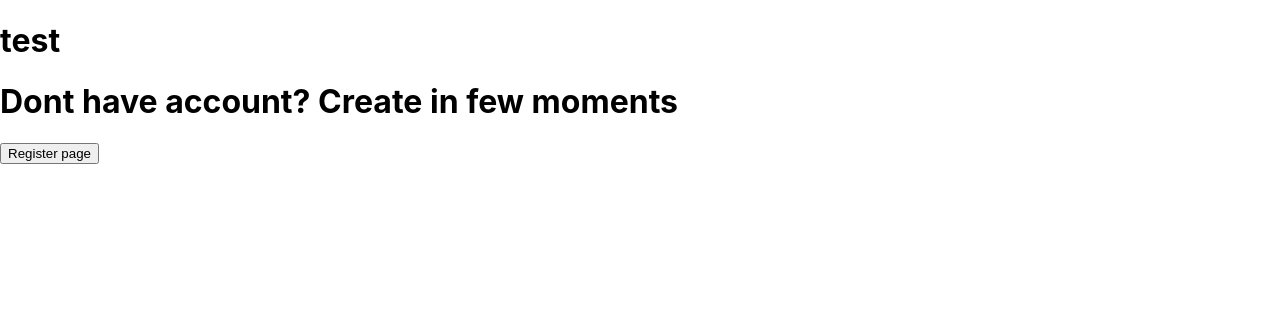
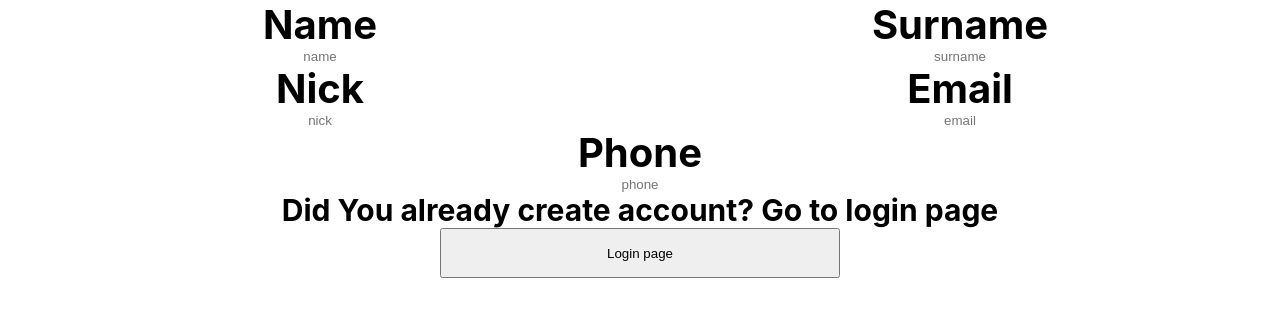
Before and after one commit to szariii/Szarify, a React (Create React App) app in the folder website/: page / in a window 1280 px wide. Shown: the top 316 px of the page. Built offline with nearby package versions, Linux system fonts and the light colour scheme.

Commit message:
styled components

```diff
--- a/website/package.json
+++ b/website/package.json
@@ -14,6 +14,7 @@
     "react-dom": "^18.2.0",
     "react-router-dom": "^6.7.0",
     "react-scripts": "5.0.1",
+    "styled-components": "^5.3.6",
     "typescript": "^4.9.4",
     "web-vitals": "^2.1.4"
   },
@@ -40,5 +41,8 @@
       "last 1 firefox version",
       "last 1 safari version"
     ]
+  },
+  "devDependencies": {
+    "@types/styled-components": "^5.1.26"
   }
 }
--- a/website/public/index.html
+++ b/website/public/index.html
@@ -24,7 +24,7 @@
       work correctly both with client-side routing and a non-root public URL.
       Learn how to configure a non-root public URL by running `npm run build`.
     -->
-    <title>React App</title>
+    <title>Szarify</title>
   </head>
   <body>
     <noscript>You need to enable JavaScript to run this app.</noscript>
--- a/website/src/App.tsx
+++ b/website/src/App.tsx
@@ -1,16 +1,22 @@
 import React from "react";
 import { BrowserRouter, Routes, Route } from "react-router-dom";
+
+//Styled Components
+import GlobalCSS from "./global";
 
 //Components
 import LoginSite from "./sites/LoginSite";
 
 function App() {
   return (
-    <BrowserRouter>
-      <Routes>
-        <Route path="/" element={<LoginSite />} />
-      </Routes>
-    </BrowserRouter>
+    <>
+      <GlobalCSS />
+      <BrowserRouter>
+        <Routes>
+          <Route path="/" element={<LoginSite />} />
+        </Routes>
+      </BrowserRouter>
+    </>
   );
 }
 
--- a/website/src/components/loginSiteComponents/FormInput.tsx
+++ b/website/src/components/loginSiteComponents/FormInput.tsx
@@ -1,36 +1,65 @@
+import styled from "styled-components";
 
+const FormInput = ({
+  fieldName,
+  value,
+  type,
+  setData,
+  data,
+}: FormInputInterface) => {
+  const onChangeHandler = (event: React.ChangeEvent<HTMLInputElement>) => {
+    let newData = { ...data };
+    newData[fieldName as keyof FormData] = event.target.value;
+    setData(newData);
+  };
 
+  return (
+    <FormInputStyle>
+      <h2>{fieldName[0].toUpperCase() + fieldName.substring(1)}</h2>
+      <InputStyle
+        type={type}
+        value={value}
+        onChange={(event) => onChangeHandler(event)}
+        placeholder={fieldName}
+      />
+    </FormInputStyle>
+  );
+};
 
-const FormInput  = ({fieldName,value, type,setData}:FormInputInterface) =>{
+const FormInputStyle = styled.div`
+  display: flex;
+  flex-direction: column;
+  align-items: center;
 
-    const onChangeHandler=()=>{
+  &:focus-visible {
+    outline: none;
+  }
 
-    }
+  &:focus {
+    outline: none;
+  }
+`;
 
-    return(
-        <div>
-            <h2>{fieldName[0].toUpperCase() + fieldName.substring(1)}</h2>
-            <input type={type} value={value} onChange={onChangeHandler} />
+const InputStyle = styled.input`
+  border: 0;
+  text-align: center;
+`;
 
-        </div>
-    )
+export default FormInput;
+
+interface FormInputInterface {
+  fieldName: string;
+  value: string;
+  type: string;
+  setData: React.Dispatch<React.SetStateAction<FormData>>;
+  data: FormData;
 }
 
-export default FormInput
-
-interface FormInputInterface{
-    fieldName: string
-    value: string
-    type:string
-    setData: React.Dispatch<React.SetStateAction<FormData>>
-
+interface FormData {
+  name: string;
+  surname: string;
+  nick: string;
+  email: string;
+  phone: string;
+  password: string;
 }
-
-interface FormData{
-    name: string
-    surname: string,
-    nick:string
-    email:string
-    phone:string
-    password:string
-  }
--- a/website/src/components/loginSiteComponents/RegisterForm.tsx
+++ b/website/src/components/loginSiteComponents/RegisterForm.tsx
@@ -1,4 +1,5 @@
 import { useState } from "react";
+import styled from "styled-components";
 import FormInput from "./FormInput";
 
 const RegisterForm = () => {
@@ -12,20 +13,54 @@ const RegisterForm = () => {
   });
   return (
     <div>
+      <Column>
+        <Row>
+          <div>
             <FormInput
               fieldName="name"
               value={data.name}
               type="text"
+              data={data}
+              setData={setData}
+            />
+          </div>
+          <div>
+            <FormInput
+              fieldName="surname"
+              value={data.surname}
+              type="surname"
+              setData={setData}
+              data={data}
+            />
+          </div>
+        </Row>
+        <Row>
+          <FormInput
+            fieldName="nick"
+            value={data.nick}
+            type="text"
+            data={data}
             setData={setData}
           />
 
           <FormInput
-        fieldName="name"
-        value={data.name}
-        type="password"
+            fieldName="email"
+            value={data.email}
+            type="email"
+            setData={setData}
+            data={data}
+          />
+        </Row>
+        <Row>
+          <FormInput
+            fieldName="phone"
+            value={data.phone}
+            type="tel"
+            data={data}
             setData={setData}
           />
-      <div></div>
+        </Row>
+      </Column>
     </div>
   );
 };
@@ -39,4 +74,18 @@ interface FormData {
   password: string;
 }
 
+const Row = styled.div`
+  display: flex;
+  flex-direction: row;
+  justify-content: space-around;
+  width: 100%;
+`;
+
+const Column = styled.div`
+  display: flex;
+  flex-direction: column;
+  align-items: center;
+  /* justify-content: space-between; */
+`;
+
 export default RegisterForm;
--- /dev/null
+++ b/website/src/global.ts
@@ -0,0 +1,26 @@
+import { createGlobalStyle } from "styled-components";
+
+export default createGlobalStyle`
+*{
+    margin: 0;
+    padding: 0;
+    box-sizing: border-box;
+}
+
+html{
+    font-size: 20px;
+}
+
+h1{
+    font-size: 4rem;
+}
+
+h2{
+    font-size: 2rem;
+}
+
+h3{
+    font-size: 1.5rem;
+}
+
+`;
--- a/website/src/sites/LoginSite.tsx
+++ b/website/src/sites/LoginSite.tsx
@@ -1,12 +1,13 @@
 //Login/Register Site
 import { useState } from "react";
+import styled from "styled-components";
 
 //Components
 import LoginForm from "../components/loginSiteComponents/LoginForm";
 import RegisterForm from "../components/loginSiteComponents/RegisterForm";
 
 const LoginSite = () => {
-  const [loginForm, setLoginForm] = useState(true);
+  const [loginForm, setLoginForm] = useState(false);
 
   const buttonClickHandler = () => {
     setLoginForm(!loginForm);
@@ -17,18 +18,37 @@ const LoginSite = () => {
       {loginForm ? (
         <>
           <LoginForm />
-          <h1>Dont have account? Create in few moments</h1>
-          <button onClick={buttonClickHandler}>Register page</button>
+          <InfoPanel>
+            <h3>Dont have account? Create in few moments</h3>
+            <ChangePanelButton onClick={buttonClickHandler}>
+              Register page
+            </ChangePanelButton>
+          </InfoPanel>
         </>
       ) : (
         <>
           <RegisterForm />
-          <h1>Did You already create account? Go to login page</h1>
-          <button onClick={buttonClickHandler}>Login page</button>
+          <InfoPanel>
+            <h3>Did You already create account? Go to login page</h3>
+            <ChangePanelButton onClick={buttonClickHandler}>
+              Login page
+            </ChangePanelButton>
+          </InfoPanel>
         </>
       )}
     </div>
   );
 };
 
+const InfoPanel = styled.div`
+  display: flex;
+  flex-direction: column;
+  align-items: center;
+`;
+
+const ChangePanelButton = styled.button`
+  width: 20rem;
+  height: 2.5rem;
+`;
+
 export default LoginSite;
```
Also changed, not shown: 1 other file (tests, documents, lock files or other folders). Lines whose indentation alone changed are shown as unchanged.
